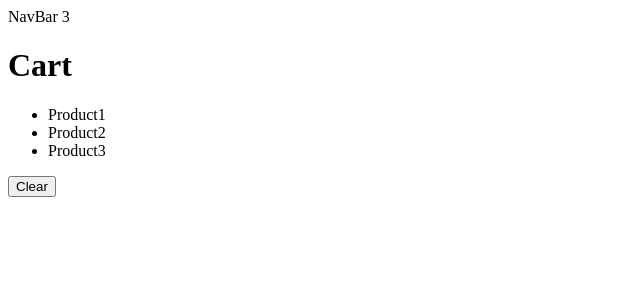
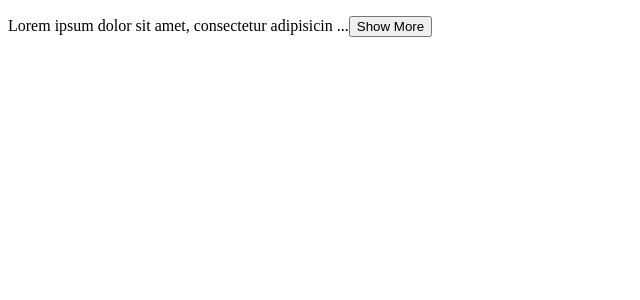
Before and after one commit to zeeshantariq08/game-app, a React (Vite) app in the folder react-app/: page / in a window 1280 px wide. Shown: the top 300 px of the page, without its empty margins (0-640 px from the left). Built offline with nearby package versions, Linux system fonts and the light colour scheme.

Commit message:
building expandable text component for exercise

```diff
--- a/react-app/src/App.tsx
+++ b/react-app/src/App.tsx
@@ -9,6 +9,7 @@ import Message from "./components/Message";
 import produce from "immer";
 import NavBar from "./components/NavBar";
 import Cart from "./components/Cart";
+import ExpandableText from "./components/ExpandableText";
 
 
 function App() {
@@ -145,8 +146,27 @@ function App() {
 
         {/*<Message/>*/}
 
-        <NavBar cartItemsCount={cartItems.length}/>
-        <Cart cartItems={cartItems} onClear={() => setCartItems([])}/>
+        {/*<NavBar cartItemsCount={cartItems.length}/>*/}
+        {/*<Cart cartItems={cartItems} onClear={() => setCartItems([])}/>*/}
+
+        <ExpandableText maxChars={50}>
+
+            Lorem ipsum dolor sit amet, consectetur adipisicing elit. Atque autem cumque distinctio dolorum eum ipsa
+            labore, laudantium modi molestias mollitia nisi quae quia quisquam suscipit totam ullam vitae, voluptatibus.
+            Aliquam assumenda nemo odio repellendus voluptas? Adipisci alias architecto asperiores aspernatur beatae
+            dolor eius ex, ipsum obcaecati, odio praesentium quisquam soluta, voluptatem voluptates voluptatum. Ducimus
+            fugiat laudantium nemo quas, quasi ratione sint vel vitae voluptatem? Aperiam asperiores, atque, autem
+            consequuntur dolore eius eos explicabo fugiat fugit ipsa nisi nostrum obcaecati rem sunt voluptatem.
+            Adipisci dicta facilis iusto maxime nisi odit quaerat qui quia quo voluptatem. Adipisci aliquid aperiam at
+            aut blanditiis cum cumque delectus, distinctio dolores in laborum maxime necessitatibus odit omnis placeat
+            provident quaerat quia rem repellendus rerum sapiente vel voluptatibus. Ab accusantium alias consequatur
+            consequuntur cumque dolorem doloribus earum eligendi esse ex exercitationem facere facilis incidunt itaque
+            laudantium natus, nihil nobis odit officia qui quisquam ratione recusandae rem rerum saepe temporibus ullam
+            unde ut, velit vero voluptate voluptatem, voluptates voluptatum. Asperiores dolor dolorem eveniet illo
+            inventore, ipsa iure minima odio ratione ullam, veniam vitae! Accusantium dignissimos, distinctio doloribus
+            eligendi error esse est et fuga in ipsam labore maiores nostrum odio officia omnis quibusdam ratione
+            repudiandae tempora tenetur vitae. Itaque.
+        </ExpandableText>
 
 
     </div>
--- /dev/null
+++ b/react-app/src/components/ExpandableText.tsx
@@ -0,0 +1,26 @@
+import {useState} from "react";
+
+
+interface Props {
+    children: string,
+    maxChars?: number,
+    onClick?: () => void
+}
+
+const ExpandableText = ({children, maxChars = 50, onClick}: Props) => {
+
+    const [expanded, setExpanded] = useState(false);
+
+    const toggle = () => {
+        setExpanded(!expanded);
+
+    }
+    if (children.length <= maxChars) return <div><p>{children}</p></div>
+    const text = expanded ? children : children.substring(0, maxChars)
+    return <p>{text} ...
+        <button onClick={() => toggle()}> {expanded ? 'Show Less' : 'Show More'}</button>
+    </p>
+
+}
+
+export default ExpandableText
```
